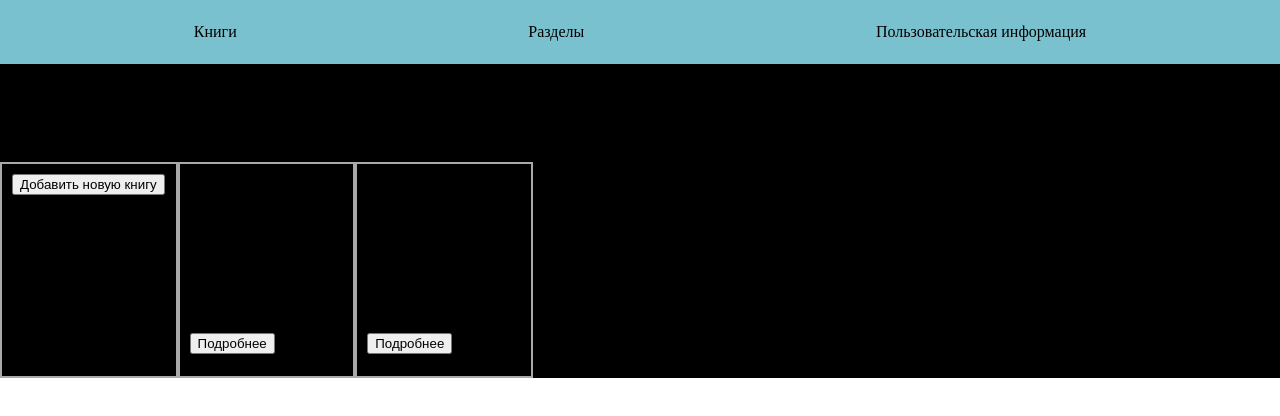
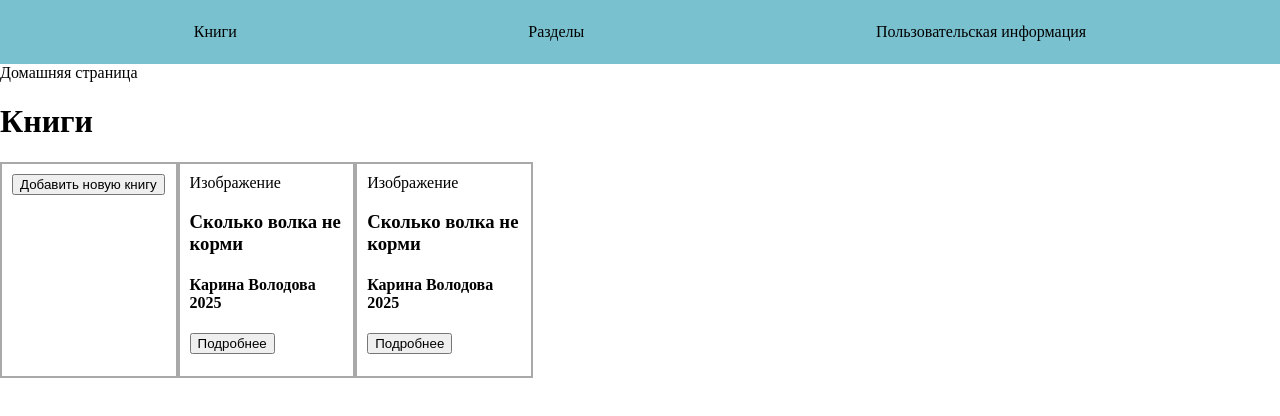
Before and after one commit to SochnuyFrykt/Book_Storage_Client, a React (Vite) app in the folder storage-app/: page / in a window 1280 px wide. Shown: the top 416 px of the page. Built offline with nearby package versions, Linux system fonts and the light colour scheme; no server answers.

Commit message:
delete style home page

```diff
--- a/storage-app/src/App.tsx
+++ b/storage-app/src/App.tsx
@@ -5,7 +5,7 @@ function App() {
   return (
     <>
       <Navbar/>
-      <main style={{backgroundColor:"black"}}>
+      <main>
         <Outlet />
       </main>
     </>
```
